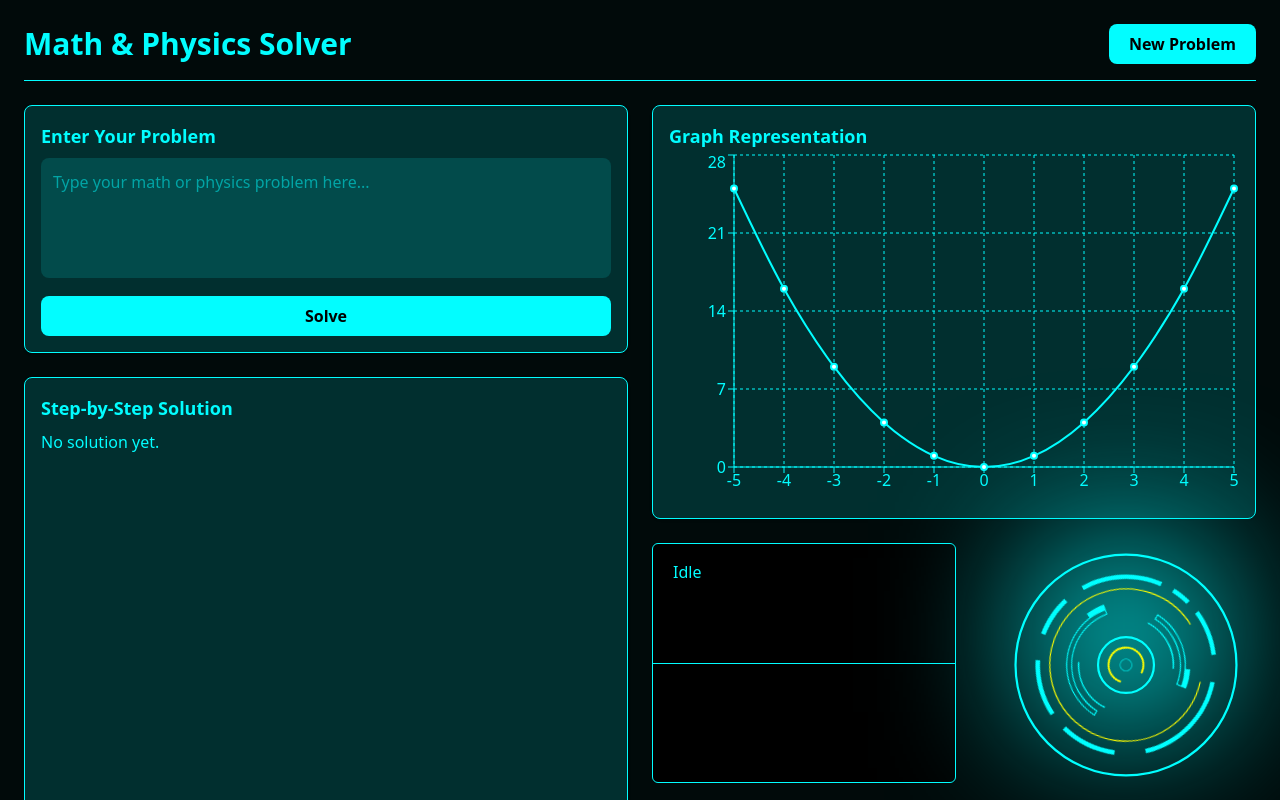
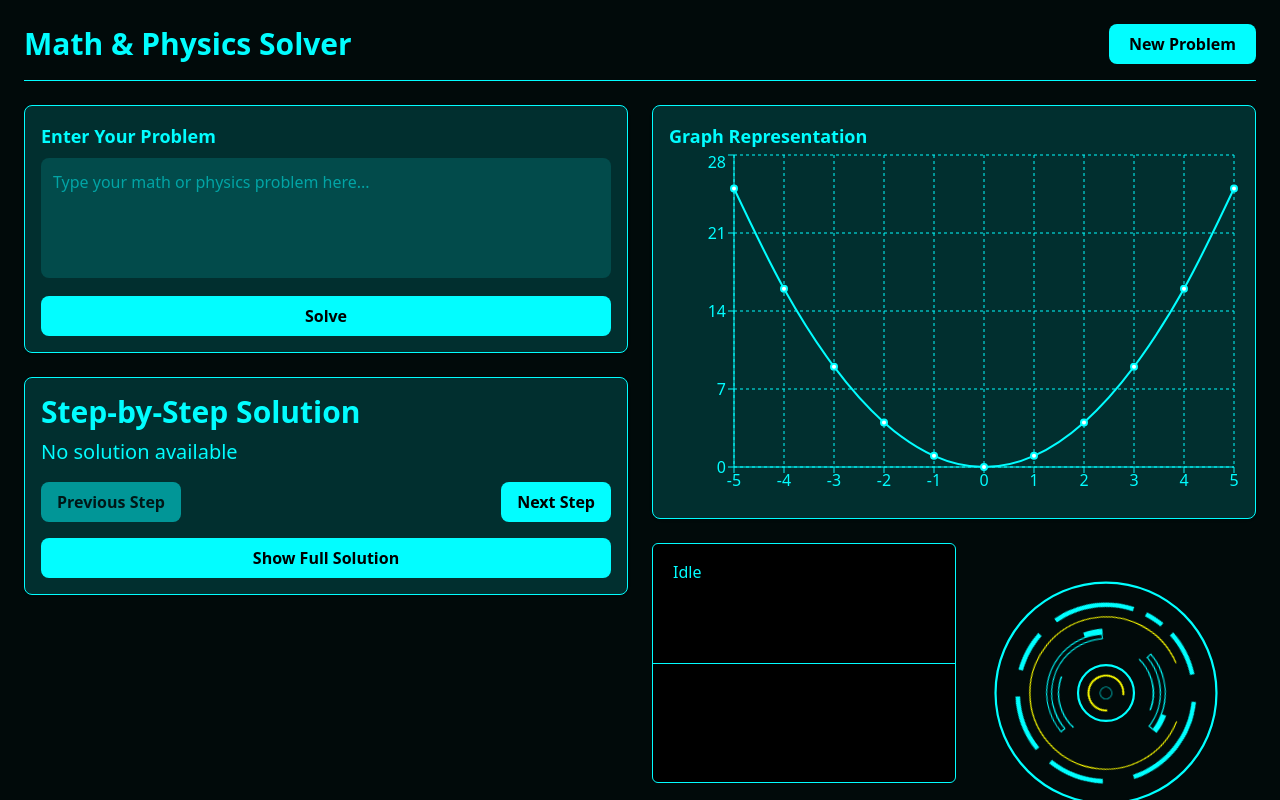
Before and after one commit to manjeetexe/HackathonSTJHON, a React (Vite) app in the folder Client/: page /Explain in a window 1280 px wide. Shown: the top 800 px of the page. Built offline with nearby package versions, Linux system fonts and the light colour scheme.

Commit message:
UI changed

```diff
--- a/Client/src/Pages/Explanationpage.jsx
+++ b/Client/src/Pages/Explanationpage.jsx
@@ -12,10 +12,11 @@ const graphData = [
 
 export default function MathPhysicsSolver() {
   const [problem, setProblem] = useState("");
-  const [solution, setSolution] = useState("No solution yet.");
+  const [solution, setSolution] = useState({});
   const [loading, setLoading] = useState(false);
+  const [currentStepIndex, setCurrentStepIndex] = useState(0);
+  const [showFullSolution, setShowFullSolution] = useState(false);
 
-  // Function to send problem to backend
   const handleSolveProblem = async () => {
     if (!problem.trim()) {
       console.log("Please enter a problem.");
@@ -23,6 +24,8 @@ export default function MathPhysicsSolver() {
     }
 
     setLoading(true);
+    setShowFullSolution(false);
+    setCurrentStepIndex(0);
 
     try {
       const response = await fetch("http://localhost:8000/solve", {
@@ -40,22 +43,26 @@ export default function MathPhysicsSolver() {
       if (data.solution && typeof data.solution === "object") {
         setSolution(data.solution);
       } else {
-        setSolution("Invalid response from AI.");
+        setSolution({});
       }
     } catch (error) {
       console.error("Error solving problem:", error);
-      setSolution("Error fetching solution.");
+      setSolution({});
     } finally {
       setLoading(false);
     }
   };
 
-  // Function to reset the problem and solution
   const handleNewProblem = () => {
-    setProblem("");  // Clear the input field
-    setSolution("No solution yet.");  // Reset solution
-    setLoading(false); // Stop any loading state
+    setProblem("");
+    setSolution({});
+    setLoading(false);
+    setCurrentStepIndex(0);
+    setShowFullSolution(false);
   };
+
+  const steps = Object.entries(solution);
+  const currentStep = steps[currentStepIndex] || ["", "No solution available"];
 
   return (
     <div className="min-h-screen bg-[#010a0a] text-white p-6 flex justify-center items-center">
@@ -64,7 +71,7 @@ export default function MathPhysicsSolver() {
           <h1 className="text-3xl font-bold text-[#02fdff]">Math & Physics Solver</h1>
           <button
             className="bg-[#02fdff] text-black font-semibold px-5 py-2 rounded-lg hover:bg-[#02c7c7] transition"
-            onClick={handleNewProblem} // Reset when clicked
+            onClick={handleNewProblem}
           >
             New Problem
           </button>
@@ -92,17 +99,53 @@ export default function MathPhysicsSolver() {
             </div>
 
             {/* Display Solution */}
-            <div className="bg-[#012f2f] border border-[#02fdff] h-193 text-black p-4 rounded-lg shadow">
-              <h2 className="text-lg text-[#02fdff] font-semibold">Step-by-Step Solution</h2>
+            <div className="bg-[#012f2f] border border-[#02fdff] min-h-[200px] text-black p-4 rounded-lg shadow">
+              <h2 className="text-3xl text-[#02fdff] font-semibold">Step-by-Step Solution</h2>
               <div className="mt-2 text-[#02fdff] whitespace-pre-line">
-                {loading ? "Thinking..." :
-                  (typeof solution === "object"
-                    ? Object.entries(solution)
-                        .map(([key, value]) => `**${key}**:\n${value}`)
-                        .join("\n\n")
-                    : solution)
-                }
+                {loading ? (
+                  "Thinking..."
+                ) : showFullSolution ? (
+                  steps.map(([key, value], index) => (
+                    <div key={index} className="mb-4">
+                      <div className="text-3xl font-bold text-yellow-400">{key}</div>
+                      <div className="text-xl text-[#02fdff] mt-1">{value}</div>
+                    </div>
+                  ))
+                ) : (
+                  <div>
+                    <div className="text-3xl font-bold text-yellow-400">{currentStep[0]}</div>
+                    <div className="text-xl text-[#02fdff] mt-1">{currentStep[1]}</div>
+                  </div>
+                )}
               </div>
+
+              {/* Step Navigation Buttons */}
+              <div className="flex justify-between mt-4">
+                <button
+                  className="text-black font-bold px-4 py-2 rounded-lg bg-[#02fdff] hover:bg-[#02c7c7] transition disabled:opacity-50"
+                  onClick={() => setCurrentStepIndex((prev) => Math.max(prev - 1, 0))}
+                  disabled={currentStepIndex === 0}
+                >
+                  Previous Step
+                </button>
+
+                <button
+                  className="text-black font-bold px-4 py-2 rounded-lg bg-[#02fdff] hover:bg-[#02c7c7] transition disabled:opacity-50"
+                  onClick={() => setCurrentStepIndex((prev) => Math.min(prev + 1, steps.length - 1))}
+                  disabled={currentStepIndex === steps.length - 1}
+                >
+                  Next Step
+                </button>
+              </div>
+
+              {/* Show Full Solution Button */}
+              <button
+                className="mt-4 w-full text-black font-bold px-4 py-2 rounded-lg bg-[#02fdff] hover:bg-[#02c7c7] transition"
+                onClick={() => setShowFullSolution(true)}
+                disabled={showFullSolution}
+              >
+                Show Full Solution
+              </button>
             </div>
           </div>
 
@@ -126,8 +169,7 @@ export default function MathPhysicsSolver() {
 
               <div className="flex w-full justify-between ">
                 <SpeakerSoundAnalizer />
-                <Link to="/" className="relative bottom-7 -right-5">
-                  <div className="h-40 absolute top-10 left-17 bg-[#02fdff] blur-[80px] w-40"></div>
+                <Link to="/">
                   <Core3 />
                 </Link>
               </div>
```
